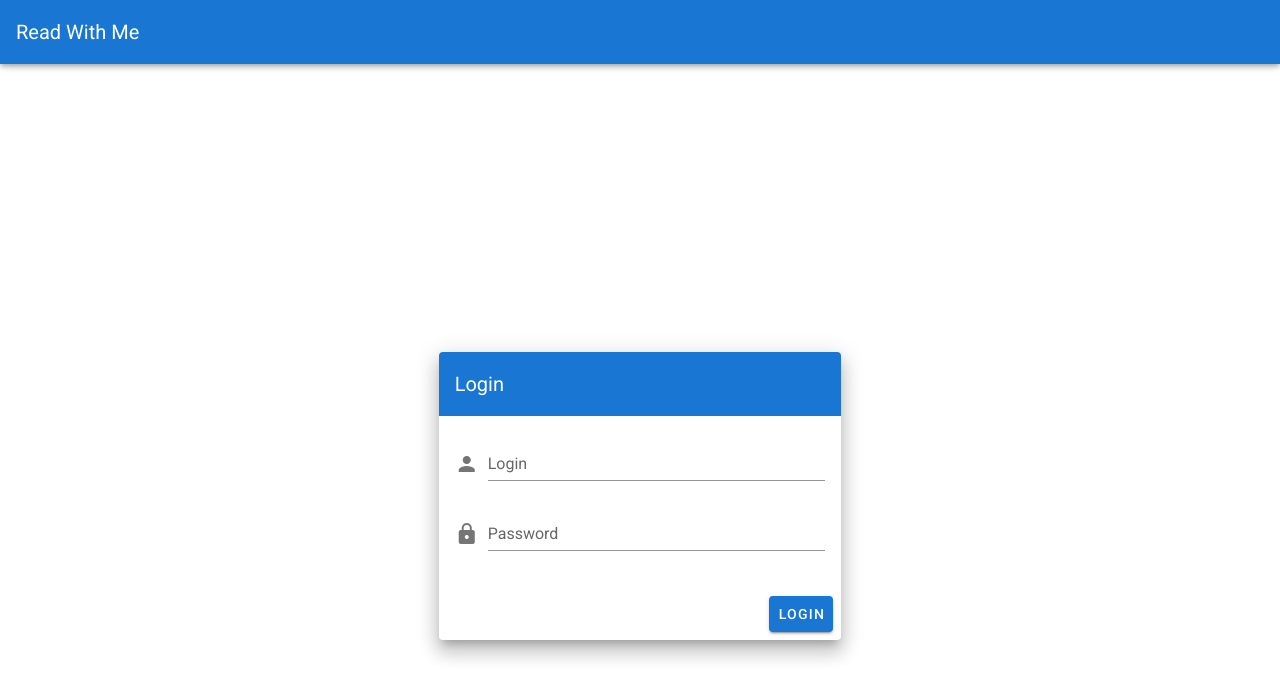
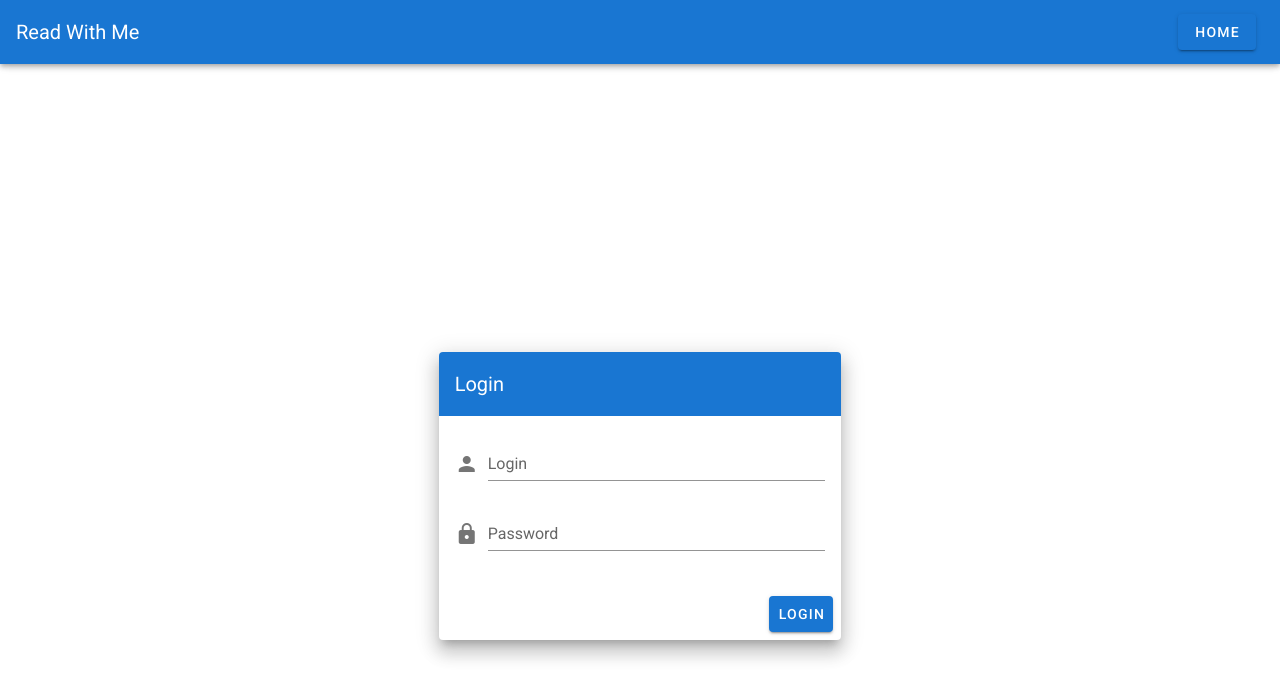
Before and after one commit to HoldenMalinchock/ReadWithMe, a Vue app in the folder web-app/: page /#/videos in a window 1280 px wide. Both pictures are taken after a click on the button "LOGIN". Shown: the top 698 px of the page. Built offline with nearby package versions, Linux system fonts and the light colour scheme; no server answers; what vue-core-video-player would draw is missing.

Commit message:
Adding home button to the login page, previously you were stuck on the login page

```diff
--- a/web-app/src/components/Login.vue
+++ b/web-app/src/components/Login.vue
@@ -7,6 +7,7 @@
     >
     <v-toolbar-title>Read With Me</v-toolbar-title>
       <v-spacer />
+      <v-btn class="mx-2" color="primary" min-width=0  v-on:click="go_to_home()">Home</v-btn>
       <!-- This is an interesting feature I may want to use later <v-app-bar-nav-icon @click.stop="drawer = !drawer" /> -->
     </v-app-bar>
     <v-content>
@@ -95,6 +96,9 @@
           console.log(error);
         });
         console.log('Request Made')
+      },
+      go_to_home(){
+        this.$router.push("/").catch(err => {err})
       }
     }
   }
```
